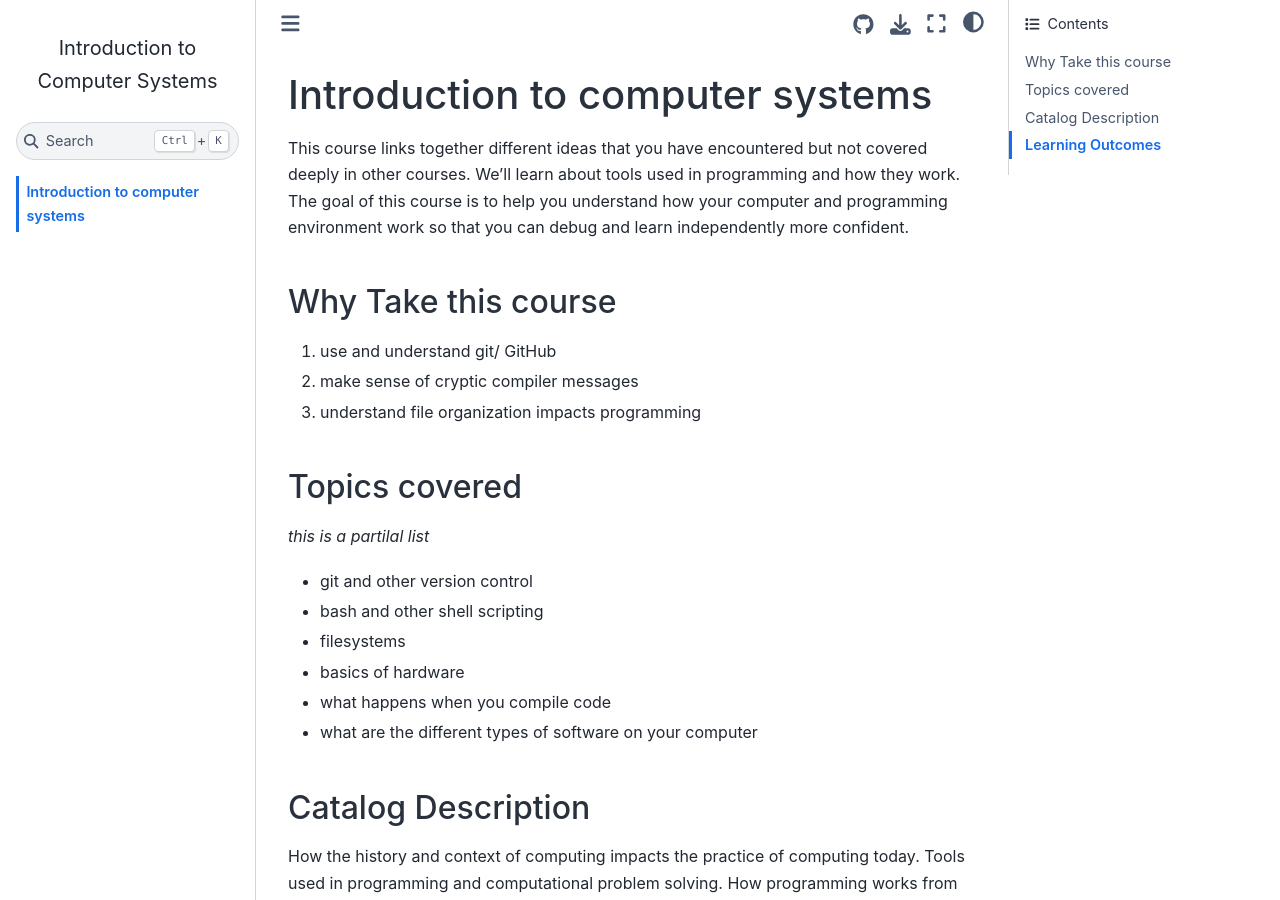
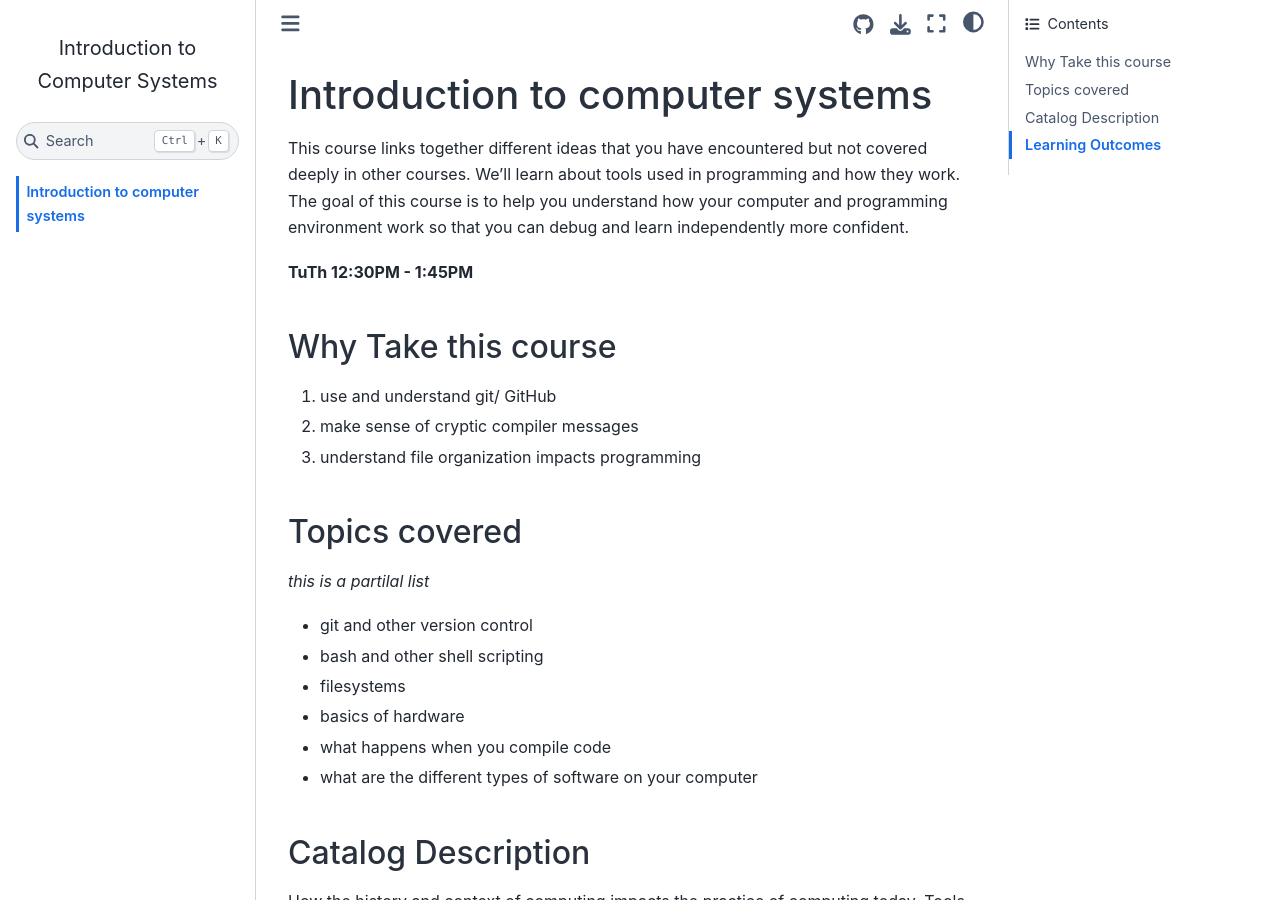
Before and after one commit to klattuada/introcompsys.github.io, a Jupyter Book: the page built from index.md, in a window 1280 px wide and 900 px high. Built offline with Jupyter Book 1.0.4 settings and Sphinx 7.4.7 and the Sphinx Book theme 1.1.4, drawn with Linux system fonts in a browser that asks for light colours.

Commit message:
Update index.md

```diff
--- a/index.md
+++ b/index.md
@@ -4,6 +4,8 @@ This course links together different ideas that you have encountered but not cov
 deeply in other courses.  We'll learn about tools used in programming and how they
 work. The goal of this course is to help you understand how your computer and programming
 environment work so that you can debug and learn independently more confident.
+
+**TuTh 12:30PM - 1:45PM**
 
 ## Why Take this course
 
```
